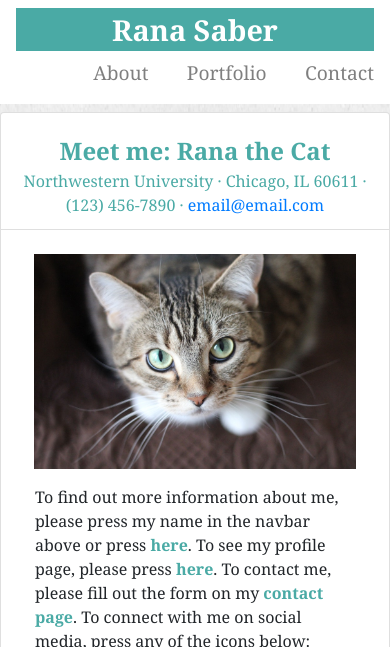
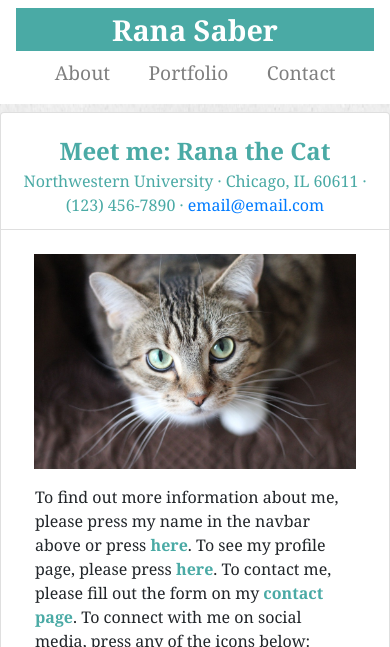
Before and after one commit to rsa153/portfolioupdate, a plain HTML site: page index.html in a window 390 px wide. Shown: the top 647 px of the page. Drawn offline with nearby package versions, Linux system fonts and the light colour scheme.

Commit message:
Update index.css

```diff
--- a/assets/css/index.css
+++ b/assets/css/index.css
@@ -48,7 +48,7 @@ body {
     }
 
     .nav-item{
-        padding-left: 2em;
+        padding-right: 2em;
         font-size: 1.2em;
     }
 
```
